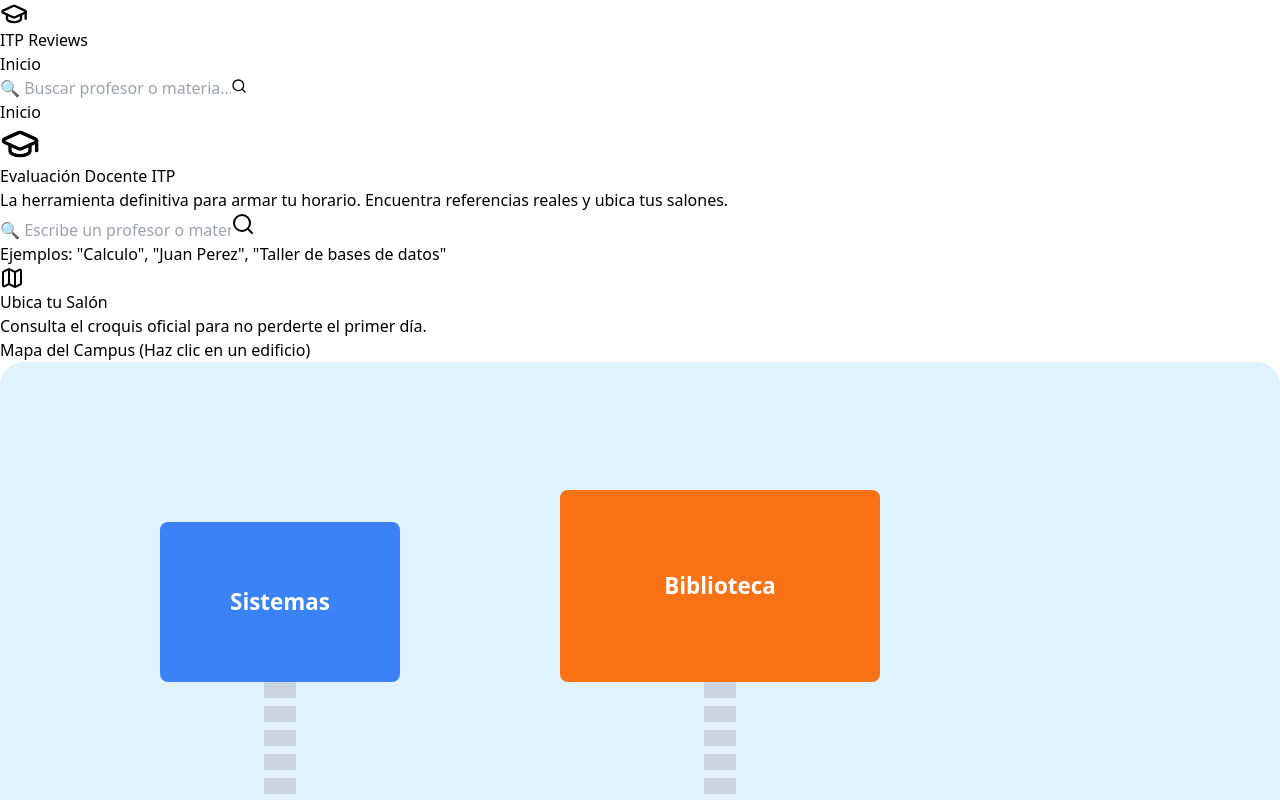
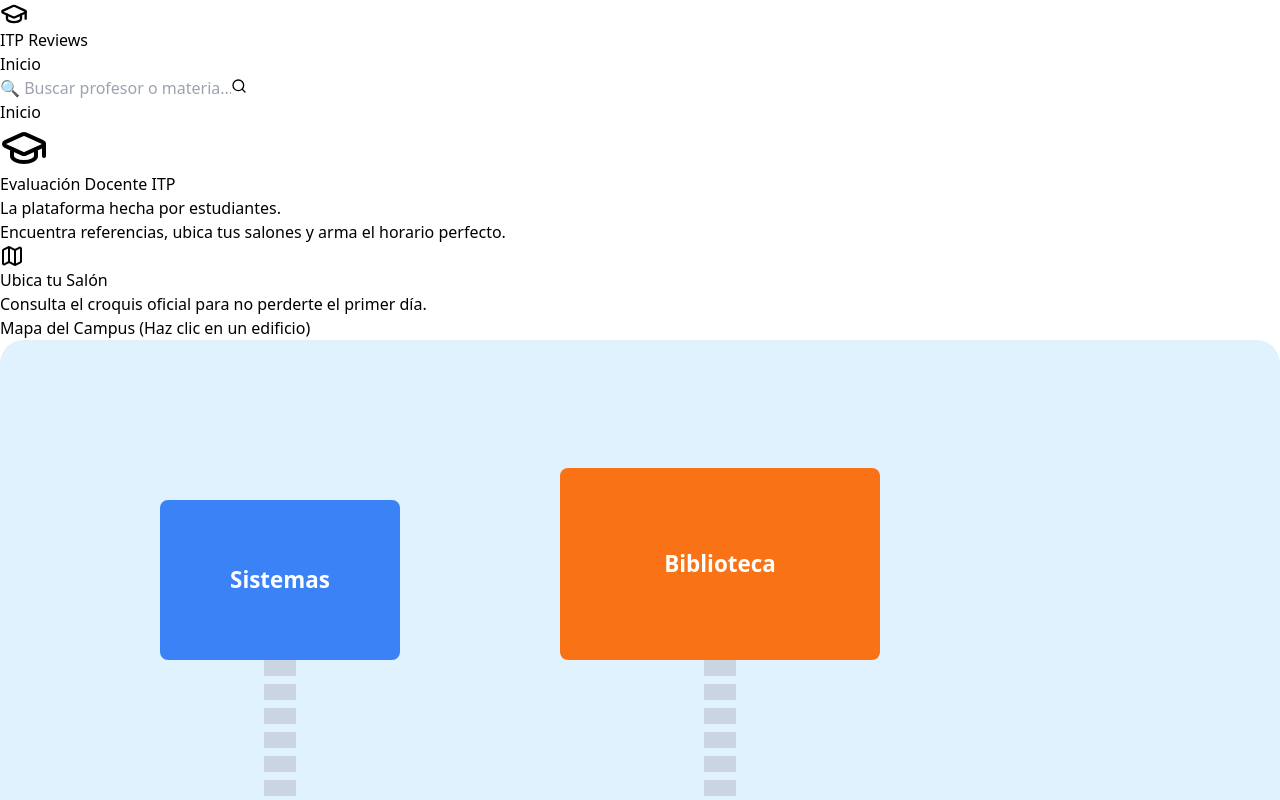
Before and after one commit to Vale77Bon/itp-reviews, a React (Vite) app: page / in a window 1280 px wide. Shown: the top 800 px of the page. Built offline with nearby package versions, Linux system fonts and the light colour scheme.

Commit message:
Quitando enlace profesores del navbarv3

```diff
--- a/src/pages/Home.jsx
+++ b/src/pages/Home.jsx
@@ -1,62 +1,27 @@
-import React, { useState } from 'react';
-import { Link, useNavigate } from 'react-router-dom';
-import { Search, ShieldCheck, Map, MessageSquare, GraduationCap, Users } from 'lucide-react';
+import React from 'react';
+import { ShieldCheck, Map, MessageSquare, GraduationCap, Users } from 'lucide-react';
 import SchoolMap from '../components/SchoolMap';
 
 const Home = () => {
-  // --- LÓGICA DEL BUSCADOR ---
-  const [searchTerm, setSearchTerm] = useState('');
-  const navigate = useNavigate();
-
-  const handleSearch = (e) => {
-    e.preventDefault();
-    if (searchTerm.trim()) {
-      navigate(`/buscar?q=${searchTerm}`);
-    }
-  };
-
   return (
     <div className="bg-gray-50 min-h-screen">
 
-      {/* --- 1. PORTADA (HERO) CON BUSCADOR --- */}
-      <div className="bg-blue-900 text-white py-20 px-4 text-center rounded-b-[3rem] shadow-xl mb-12 relative overflow-hidden">
+      {/* --- 1. PORTADA (HERO) LIMPIA --- */}
+      <div className="bg-blue-900 text-white py-24 px-4 text-center rounded-b-[3rem] shadow-xl mb-12 relative overflow-hidden">
         {/* Fondo decorativo */}
         <div className="absolute top-0 left-0 w-full h-full opacity-10 bg-[url('https://www.transparenttextures.com/patterns/cubes.png')]"></div>
 
         <div className="relative z-10 max-w-4xl mx-auto">
-          <div className="inline-block bg-blue-800 p-3 rounded-full mb-4 shadow-lg animate-bounce">
-            <GraduationCap size={40} className="text-yellow-400" />
+          <div className="inline-block bg-blue-800 p-4 rounded-full mb-6 shadow-lg animate-bounce">
+            <GraduationCap size={48} className="text-yellow-400" />
           </div>
-          <h1 className="text-4xl md:text-6xl font-extrabold mb-4 tracking-tight">
+          <h1 className="text-4xl md:text-6xl font-extrabold mb-6 tracking-tight">
             Evaluación Docente <span className="text-yellow-400">ITP</span>
           </h1>
-          <p className="text-xl text-blue-100 mb-8 font-light max-w-2xl mx-auto">
-            La herramienta definitiva para armar tu horario. Encuentra referencias reales y ubica tus salones.
+          <p className="text-xl md:text-2xl text-blue-100 font-light max-w-2xl mx-auto leading-relaxed">
+            La plataforma hecha por estudiantes. <br/>
+            Encuentra referencias, ubica tus salones y arma el horario perfecto.
           </p>
-
-          {/* --- NUEVO BUSCADOR CENTRAL (Reemplaza a los botones) --- */}
-          <div className="max-w-xl mx-auto">
-            <form onSubmit={handleSearch} className="relative group">
-              <input
-                type="text"
-                placeholder="🔍 Escribe un profesor o materia..."
-                className="w-full py-4 pl-6 pr-14 rounded-full text-gray-800 shadow-2xl focus:outline-none focus:ring-4 focus:ring-yellow-400 text-lg transition-all transform group-hover:scale-105"
-                value={searchTerm}
-                onChange={(e) => setSearchTerm(e.target.value)}
-              />
-              <button
-                type="submit"
-                className="absolute right-2 top-2 bg-blue-600 text-white p-2 rounded-full hover:bg-blue-700 transition shadow-md"
-              >
-                <Search size={24} />
-              </button>
-            </form>
-            <p className="text-blue-300 text-sm mt-3">
-              Ejemplos: "Calculo", "Juan Perez", "Taller de bases de datos"
-            </p>
-          </div>
-          {/* ---------------------------------------------------- */}
-
         </div>
       </div>
 
```
